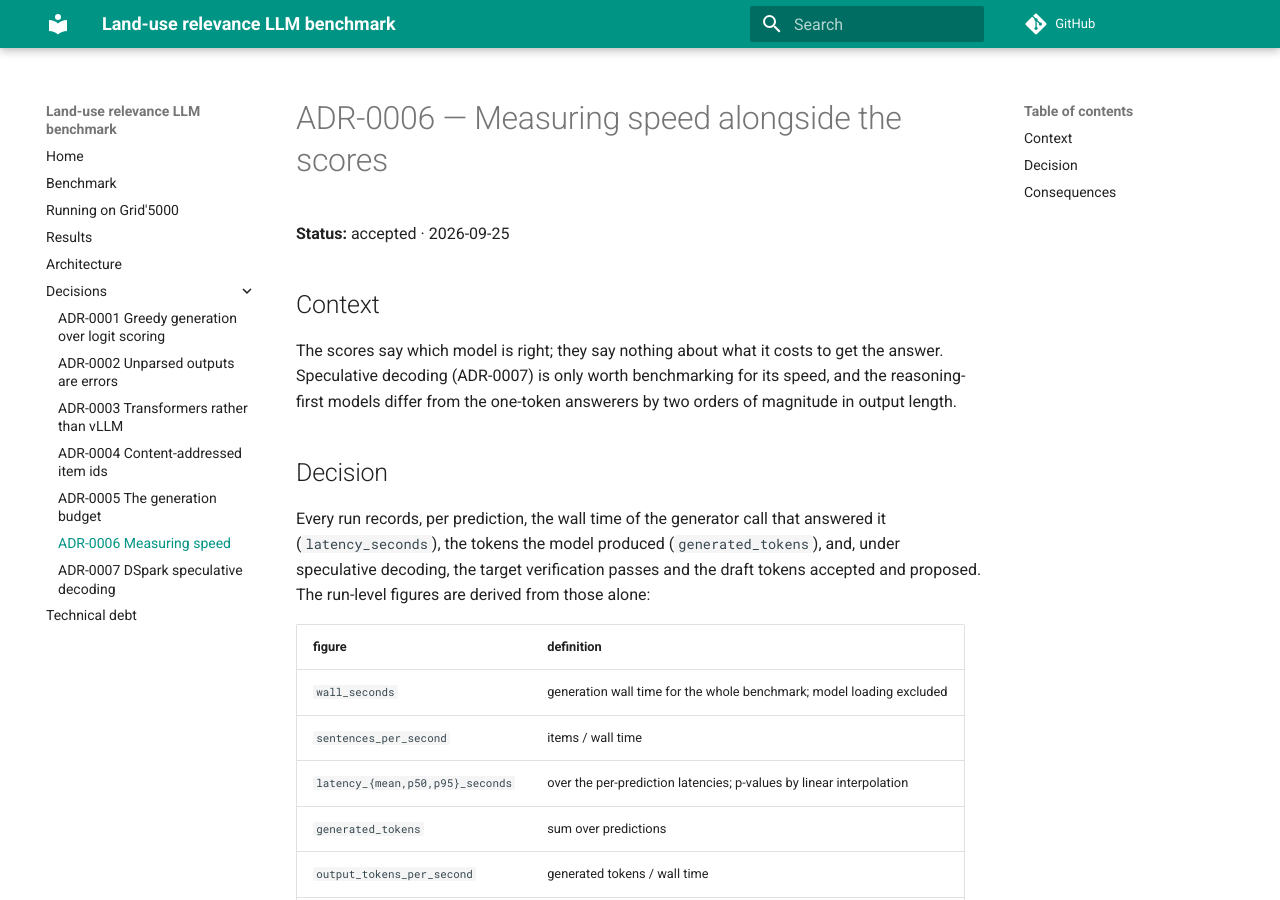
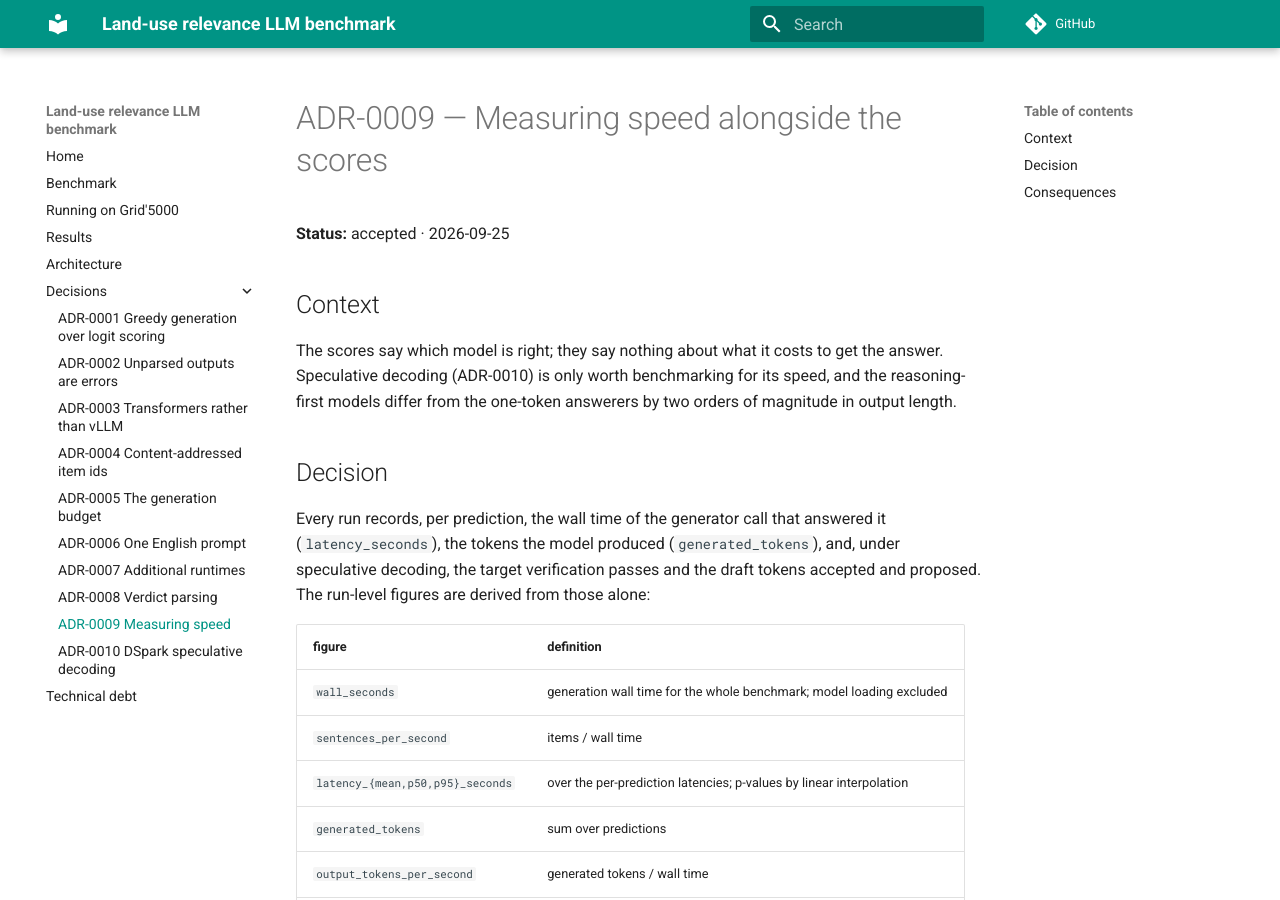
Before and after one commit to NoeFlandre/benchmark-llms-landuse-relevance, an MkDocs documentation site: the page built from docs/adr/0009-speed-measurement.md, in a window 1280 px wide and 900 px high. Built offline with MkDocs 1.6.1 and Material for MkDocs 9.7.7, drawn with Linux system fonts in a browser that asks for light colours; comment, search, counter and statistics services are not loaded.

Commit message:
docs: renumber clashing ADRs to 0009 and 0010
Co-Authored-By: Claude Opus 5.5 <noreply@anthropic.com>

```diff
--- a/docs/adr/0006-speed-measurement.md
+++ b/docs/adr/0009-speed-measurement.md
@@ -1,11 +1,11 @@
-# ADR-0006 — Measuring speed alongside the scores
+# ADR-0009 — Measuring speed alongside the scores
 
 **Status:** accepted · 2026-09-25
 
 ## Context
 
 The scores say which model is right; they say nothing about what it costs to get
-the answer. Speculative decoding (ADR-0007) is only worth benchmarking for its
+the answer. Speculative decoding (ADR-0010) is only worth benchmarking for its
 speed, and the reasoning-first models differ from the one-token answerers by two
 orders of magnitude in output length.
 
--- a/mkdocs.yml
+++ b/mkdocs.yml
@@ -20,8 +20,11 @@ nav:
       - ADR-0003 Transformers rather than vLLM: adr/0003-transformers-runtime.md
       - ADR-0004 Content-addressed item ids: adr/0004-content-addressed-ids.md
       - ADR-0005 The generation budget: adr/0005-generation-budget.md
-      - ADR-0006 Measuring speed: adr/0006-speed-measurement.md
-      - ADR-0007 DSpark speculative decoding: adr/0007-dspark-speculative-decoding.md
+      - ADR-0006 One English prompt: adr/0006-multilingual-prompt-language.md
+      - ADR-0007 Additional runtimes: adr/0007-additional-runtimes.md
+      - ADR-0008 Verdict parsing: adr/0008-verdict-parsing.md
+      - ADR-0009 Measuring speed: adr/0009-speed-measurement.md
+      - ADR-0010 DSpark speculative decoding: adr/0010-dspark-speculative-decoding.md
   - Technical debt: debt.md
 markdown_extensions:
   - admonition
```
Also changed, not shown: docs/adr/0010-dspark-speculative-decoding.md (renamed from docs/adr/0007-dspark-speculative-decoding.md, +2 -2 lines), 3 other files.
